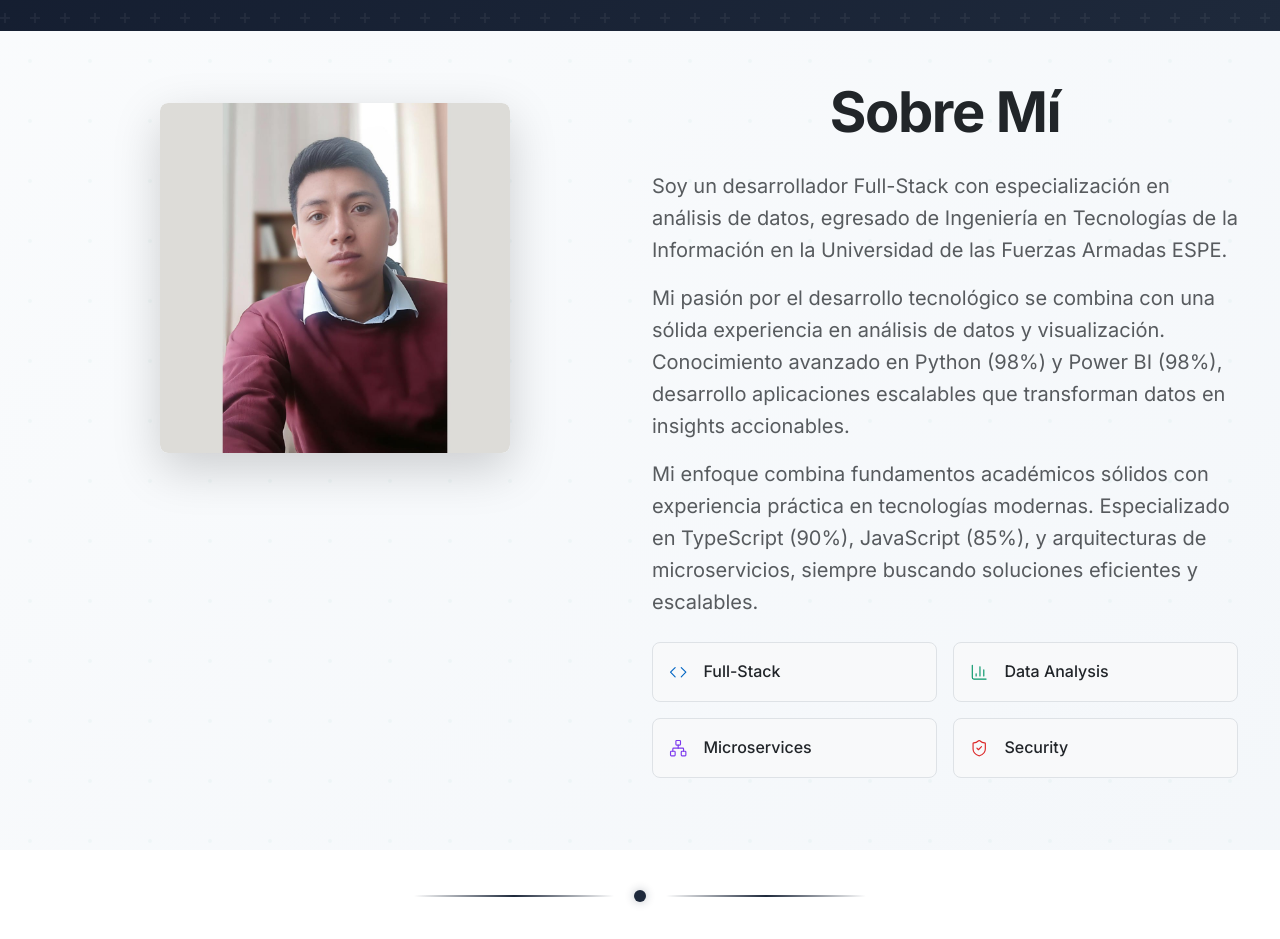
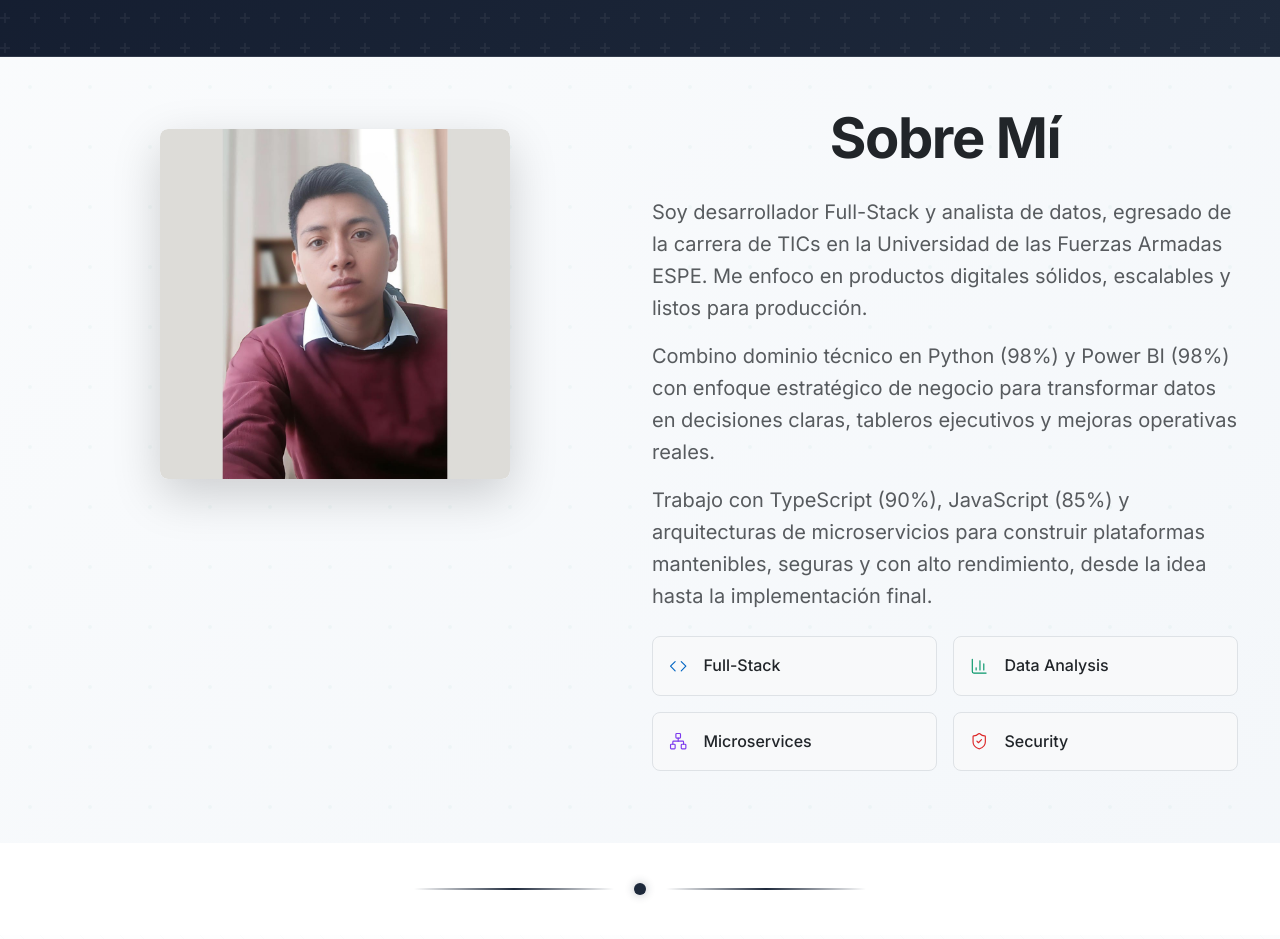
Before and after one commit to Jairo977/Jairo977.github.io, a website: page index.html in a window 1280 px wide. Shown: the part 887-1826 px from the top of the page. Drawn offline with nearby package versions, Linux system fonts and the light colour scheme.

Commit message:
Upgrade profile copy: ICT graduate positioning and stronger personal branding

```diff
--- a/index.html
+++ b/index.html
@@ -224,11 +224,11 @@
                         </div>
                         <h1 class="text-white mb-3" data-translate="hero-title">Jairo Wladimir Ruiz Saenz</h1>
                         <p class="lead mb-3 typing-text" style="display: inline-block;" data-translate="hero-subtitle">
-                            Desarrollador Full-Stack | Análisis de Datos</p>
+                            Desarrollador Full-Stack | Inteligencia de Datos y Automatización</p>
                         <p class="lead mb-4" style="font-size: 16px;" data-translate="hero-description">
                             Especializado en TypeScript/JavaScript, Python, Power BI y microservicios.
-                            Estudiante de Ingeniería en TI en ESPE con experiencia avanzada en desarrollo
-                            y análisis de datos empresariales.
+                            Egresado de la carrera de TICs en la Universidad de las Fuerzas Armadas ESPE,
+                            con enfoque en desarrollo web y soluciones de datos para negocio.
                         </p>
 
                         <div class="row justify-content-center mb-4 stagger-children">
@@ -304,18 +304,16 @@
                     </h2>
                     <div class="mb-4">
                         <p class="lead text-muted mb-3" data-translate="about-description1">
-                            Soy un desarrollador Full-Stack con especialización en análisis de datos,
-                            egresado de Ingeniería en Tecnologías de la Información en la Universidad
-                            de las Fuerzas Armadas ESPE.
+                            Soy desarrollador Full-Stack y analista de datos, egresado de la carrera de TICs
+                            en la Universidad de las Fuerzas Armadas ESPE.
                         </p>
                         <p class="lead text-muted mb-3" data-translate="about-description2">
-                            Mi pasión por el desarrollo tecnológico se combina con una sólida experiencia
-                            en análisis de datos y visualización. Conocimiento avanzado en Python (98%)
-                            y Power BI (98%), desarrollo aplicaciones escalables que transforman datos
-                            en insights accionables.
+                            Combino dominio técnico en Python (98%) y Power BI (98%) con enfoque estratégico
+                            de negocio para transformar datos en decisiones claras, tableros ejecutivos
+                            y mejoras operativas reales.
                         </p>
                         <p class="lead text-muted mb-4" data-translate="about-description3">
-                            Mi enfoque combina fundamentos académicos sólidos con experiencia práctica
+                            Mi enfoque combina fundamentos técnicos sólidos con experiencia práctica
                             en tecnologías modernas. Especializado en TypeScript (90%), JavaScript (85%),
                             y arquitecturas de microservicios, siempre buscando soluciones eficientes
                             y escalables.
@@ -367,7 +365,7 @@
                 <div class="col-12 col-lg-8 text-center">
                     <h2 class="display-4 fw-bold text-dark mb-4">Experiencia Profesional</h2>
                     <p class="lead text-muted">
-                        Mi trayectoria profesional y académica en el desarrollo tecnológico.
+                        Mi trayectoria profesional en desarrollo tecnológico, automatización y soluciones digitales.
                     </p>
                 </div>
             </div>
@@ -401,8 +399,8 @@
                             <div class="small text-muted mb-2" data-translate="experience.jobs.freelancer.company">
                                 Proyectos Independientes</div>
                             <p class="mb-2" data-translate="experience.jobs.freelancer.description">Desarrollo de
-                                aplicaciones web completas usando TypeScript, JavaScript y Python. Implementación de
-                                sistemas CRUD, microservicios y análisis de datos empresariales.</p>
+                                aplicaciones web end-to-end usando TypeScript, JavaScript y Python. Implementación de
+                                sistemas CRUD, microservicios y analítica empresarial orientada a resultados.</p>
                         </div>
                     </div>
 
@@ -446,7 +444,7 @@
                             <h4 class="h5 fw-semibold mb-1" data-translate="experience.jobs.biometric.title">Desarrollo
                                 de Sistemas Biométricos</h4>
                             <div class="small text-muted mb-2" data-translate="experience.jobs.biometric.company">
-                                Proyectos Académicos</div>
+                                Proyectos de Especialización</div>
                             <p class="mb-2" data-translate="experience.jobs.biometric.description">Implementación de
                                 sistemas de control de asistencia con integración biométrica y mejoras en autenticación.
                             </p>
@@ -459,12 +457,12 @@
                         <div class="timeline-date">2021 - 2025</div>
                         <div class="timeline-content">
                             <h4 class="h5 fw-semibold mb-1" data-translate="experience.jobs.engineering.title">
-                                Ingeniería en Tecnologías de la Información</h4>
+                                Egresado en Tecnologías de la Información (TICs)</h4>
                             <div class="small text-muted mb-2" data-translate="experience.jobs.engineering.company">
                                 Universidad de las Fuerzas Armadas ESPE</div>
-                            <p class="mb-2" data-translate="experience.jobs.engineering.description">Formación académica
-                                especializada en desarrollo de software, sistemas de información y tecnologías
-                                emergentes. Enfoque en arquitectura de software y análisis de datos.</p>
+                            <p class="mb-2" data-translate="experience.jobs.engineering.description">Formación integral
+                                en desarrollo de software, sistemas de información y arquitectura
+                                tecnológica aplicada a entornos reales.</p>
                         </div>
                     </div>
                 </div>
@@ -1233,11 +1231,11 @@
                             </div>
                         </div>
                         <div class="text-center">
-                            <h3 class="h5 fw-semibold text-dark mb-2">Ingeniería en TI</h3>
+                            <h3 class="h5 fw-semibold text-dark mb-2">Egresado en TICs</h3>
                             <p class="text-secondary fw-medium mb-3">Universidad de las Fuerzas Armadas ESPE</p>
                             <p class="text-muted mb-3">
-                                Título profesional en Ingeniería en Tecnologías de la Información
-                                con especialización en desarrollo de software y análisis de datos.
+                                Egresado de la carrera de Tecnologías de la Información
+                                con enfoque en desarrollo de software, arquitectura y analítica de datos.
                             </p>
                             <div class="small text-muted fw-medium">2025</div>
                         </div>
@@ -1567,9 +1565,9 @@
                     <div class="mb-4">
                         <img src="images/logodejairo3.png" alt="Logo" style="height: 70px; width: auto;" class="mb-3">
                         <p class="text-muted mb-0">
-                            Desarrollador Full-Stack especializado en análisis de datos y
-                            tecnologías modernas. Comprometido con la excelencia técnica
-                            y soluciones innovadoras.
+                            Desarrollador Full-Stack y analista de datos, egresado de TICs en ESPE.
+                            Enfocado en crear soluciones digitales con calidad técnica,
+                            visión de negocio y ejecución profesional.
                         </p>
                     </div>
                 </div>
--- a/js/main.js
+++ b/js/main.js
@@ -27,8 +27,8 @@ const translations = {
         },
         hero: {
             title: 'Jairo Wladimir Ruiz Saenz',
-            subtitle: 'Desarrollador Full-Stack | Análisis de Datos',
-            description: 'Especializado en TypeScript/JavaScript, Python, Power BI y microservicios. Estudiante de Ingeniería en TI en ESPE con experiencia avanzada en desarrollo y análisis de datos empresariales.',
+            subtitle: 'Desarrollador Full-Stack | Inteligencia de Datos y Automatización',
+            description: 'Especializado en TypeScript/JavaScript, Python, Power BI y microservicios. Egresado de la carrera de TICs en la Universidad de las Fuerzas Armadas ESPE. Diseño y construyo soluciones web y de datos orientadas a resultados medibles para negocio.',
             repos: 'Repositorios',
             contributions: 'Contribuciones',
             experience: 'Años Experiencia',
@@ -37,9 +37,9 @@ const translations = {
         },
         about: {
             title: 'Sobre Mí',
-            description1: 'Soy un desarrollador Full-Stack con especialización en análisis de datos, egresado de Ingeniería en Tecnologías de la Información en la Universidad de las Fuerzas Armadas ESPE.',
-            description2: 'Mi pasión por el desarrollo tecnológico se combina con una sólida experiencia en análisis de datos y visualización. Conocimiento avanzado en Python (98%) y Power BI (98%), desarrollo aplicaciones escalables que transforman datos en insights accionables.',
-            description3: 'Mi enfoque combina fundamentos académicos sólidos con experiencia práctica en tecnologías modernas. Especializado en TypeScript (90%), JavaScript (85%), y arquitecturas de microservicios, siempre buscando soluciones eficientes y escalables.',
+            description1: 'Soy desarrollador Full-Stack y analista de datos, egresado de la carrera de TICs en la Universidad de las Fuerzas Armadas ESPE. Me enfoco en productos digitales sólidos, escalables y listos para producción.',
+            description2: 'Combino dominio técnico en Python (98%) y Power BI (98%) con enfoque estratégico de negocio para transformar datos en decisiones claras, tableros ejecutivos y mejoras operativas reales.',
+            description3: 'Trabajo con TypeScript (90%), JavaScript (85%) y arquitecturas de microservicios para construir plataformas mantenibles, seguras y con alto rendimiento, desde la idea hasta la implementación final.',
             'highlights-fullstack': 'Full-Stack',
             'highlights-dataAnalysis': 'Data Analysis',
             'highlights-microservices': 'Microservices',
@@ -47,7 +47,7 @@ const translations = {
         },
         experience: {
             title: 'Experiencia Profesional',
-            description: 'Mi trayectoria profesional y académica en el desarrollo tecnológico.',
+            description: 'Trayectoria profesional enfocada en desarrollo tecnológico, automatización y soluciones digitales de alto impacto.',
             jobs: {
                 ticAnalyst: {
                     title: 'Analista de TIC (Prácticas Preprofesionales)',
@@ -62,12 +62,12 @@ const translations = {
                 freelancer: {
                     title: 'Desarrollador Full-Stack',
                     company: 'Proyectos Independientes',
-                    description: 'Desarrollo de aplicaciones web completas usando TypeScript, JavaScript y Python. Implementación de sistemas CRUD, microservicios y análisis de datos empresariales.'
+                    description: 'Desarrollo de aplicaciones web end-to-end con TypeScript, JavaScript y Python. Implementación de sistemas CRUD, microservicios y analítica empresarial con enfoque en estabilidad, escalabilidad y valor de negocio.'
                 },
                 engineering: {
-                    title: 'Ingeniería en Tecnologías de la Información',
+                    title: 'Egresado en Tecnologías de la Información (TICs)',
                     company: 'Universidad de las Fuerzas Armadas ESPE',
-                    description: 'Formación académica especializada en desarrollo de software, sistemas de información y tecnologías emergentes.'
+                    description: 'Formación integral en ingeniería de software, sistemas de información y arquitectura tecnológica aplicada a entornos reales.'
                 },
                 commercial: {
                     title: 'Asistente Comercial',
@@ -76,14 +76,14 @@ const translations = {
                 },
                 biometric: {
                     title: 'Desarrollo de Sistemas Biométricos',
-                    company: 'Proyectos Académicos',
+                    company: 'Proyectos de Especialización',
                     description: 'Implementación de sistemas de control de asistencia con integración biométrica. Desarrollo de soluciones de seguridad y autenticación avanzada.'
                 }
             }
         },
         projects: {
             title: 'Proyectos Destacados',
-            description: 'Soluciones tecnológicas innovadoras que demuestran expertise en desarrollo y análisis de datos.',
+            description: 'Soluciones tecnológicas diseñadas para resolver problemas reales, optimizar procesos y generar resultados medibles.',
             items: {
                 powerbi: { title: 'Dashboard Power BI Empresarial' },
                 typescript: { title: 'Sistema de Gestión Avanzado' },
@@ -108,15 +108,15 @@ const translations = {
         },
         skills: {
             title: 'Habilidades Técnicas',
-            description: 'Expertise técnico respaldado por experiencia práctica y proyectos reales.'
+            description: 'Capacidades técnicas aplicadas en proyectos reales con estándares profesionales de calidad, rendimiento y escalabilidad.'
         },
         certifications: {
             title: 'Certificaciones y Logros',
-            description: 'Reconocimientos y certificaciones que validan mi expertise técnico.',
+            description: 'Formación y certificaciones que respaldan mi perfil técnico y mi capacidad de ejecución en proyectos exigentes.',
             items: {
-                'engineering-title': 'Ingeniería en TI',
+                'engineering-title': 'Egresado en TICs',
                 'engineering-issuer': 'Universidad de las Fuerzas Armadas ESPE',
-                'engineering-description': 'Título profesional en Ingeniería en Tecnologías de la Información con especialización en desarrollo de software y análisis de datos.',
+                'engineering-description': 'Egresado de la carrera de Tecnologías de la Información con enfoque en desarrollo de software, arquitectura y analítica de datos.',
                 'powerbi-title': 'Power BI Specialist',
                 'powerbi-issuer': 'Microsoft Certified',
                 'powerbi-description': 'Certificación oficial en Power BI para desarrollo de dashboards empresariales y análisis avanzado de datos.',
@@ -136,7 +136,7 @@ const translations = {
         },
         contact: {
             title: 'Trabajemos Juntos',
-            description: '¿Tienes un proyecto interesante? Estoy disponible para colaborar en soluciones tecnológicas innovadoras.',
+            description: 'Si tienes una idea, una plataforma por mejorar o un reto técnico, puedo ayudarte a convertirlo en una solución digital sólida y bien ejecutada.',
             form: {
                 name: 'Nombre completo',
                 email: 'Correo electrónico',
@@ -145,7 +145,7 @@ const translations = {
             }
         },
         footer: {
-            description: 'Desarrollador Full-Stack especializado en análisis de datos y tecnologías modernas.',
+            description: 'Desarrollador Full-Stack y analista de datos, egresado de TICs en ESPE, enfocado en crear soluciones digitales que combinan calidad técnica y resultados de negocio.',
             quickLinks: 'Enlaces Rápidos',
             connect: 'Conectemos',
             location: 'Quito-Sangolquí, Ecuador',
@@ -169,8 +169,8 @@ const translations = {
         },
         hero: {
             title: 'Jairo Wladimir Ruiz Saenz',
-            subtitle: 'Full-Stack Developer | Data Analysis',
-            description: 'Specialized in TypeScript/JavaScript, Python, Power BI and microservices. IT Engineering student at ESPE with advanced experience in development and business data analysis.',
+            subtitle: 'Full-Stack Developer | Data Intelligence & Automation',
+            description: 'Specialized in TypeScript/JavaScript, Python, Power BI, and microservices. Graduate in ICT from the Armed Forces University ESPE, focused on delivering web and data solutions that drive measurable business outcomes.',
             repos: 'Repositories',
             contributions: 'Contributions',
             experience: 'Years Experience',
@@ -179,9 +179,9 @@ const translations = {
         },
         about: {
             title: 'About Me',
-            description1: 'I am a Full-Stack developer with specialization in data analysis, graduated from Engineering in Information Technologies from the Armed Forces University ESPE.',
-            description2: 'My passion for technological development is combined with solid experience in data analysis and visualization. Advanced knowledge in Python (98%) and Power BI (98%), developing scalable applications that transform data into actionable insights.',
-            description3: 'My approach combines solid academic foundations with practical experience in modern technologies. Specialized in TypeScript (90%), JavaScript (85%), and microservice architectures, always seeking efficient and scalable solutions.',
+            description1: 'I am a Full-Stack developer and data analyst, ICT graduate from the Armed Forces University ESPE. I build solid, scalable, production-ready digital products.',
+            description2: 'I combine advanced Python (98%) and Power BI (98%) expertise with a business-oriented approach to turn data into clear decisions, executive dashboards, and real operational improvements.',
+            description3: 'I work with TypeScript (90%), JavaScript (85%), and microservice architectures to deliver maintainable, secure, high-performance platforms from concept to deployment.',
             'highlights-fullstack': 'Full-Stack',
             'highlights-dataAnalysis': 'Data Analysis',
             'highlights-microservices': 'Microservices',
@@ -189,7 +189,7 @@ const translations = {
         },
         experience: {
             title: 'Professional Experience',
-            description: 'My professional and academic trajectory in technological development.',
+            description: 'Professional trajectory focused on technological development, automation, and high-impact digital solutions.',
             jobs: {
                 ticAnalyst: {
                     title: 'ICT Analyst (Pre-Professional Internship)',
@@ -204,12 +204,12 @@ const translations = {
                 freelancer: {
                     title: 'Full-Stack Developer',
                     company: 'Independent Projects',
-                    description: 'Development of complete web applications using TypeScript, JavaScript and Python. Implementation of CRUD systems, microservices and business data analysis.'
+                    description: 'End-to-end web application development using TypeScript, JavaScript, and Python. Delivery of CRUD systems, microservices, and business analytics with a focus on stability, scalability, and business value.'
                 },
                 engineering: {
-                    title: 'Engineering in Information Technologies',
+                    title: 'ICT Graduate',
                     company: 'Armed Forces University ESPE',
-                    description: 'Specialized academic training in software development, information systems and emerging technologies.'
+                    description: 'Comprehensive training in software engineering, information systems, and real-world technology architecture.'
                 },
                 commercial: {
                     title: 'Commercial Assistant',
@@ -218,14 +218,14 @@ const translations = {
                 },
                 biometric: {
                     title: 'Biometric Systems Development',
-                    company: 'Academic Projects',
+                    company: 'Specialization Projects',
                     description: 'Implementation of attendance control systems with biometric integration. Development of security and advanced authentication solutions.'
                 }
             }
         },
         projects: {
             title: 'Featured Projects',
-            description: 'Innovative technological solutions that demonstrate expertise in development and data analysis.',
+            description: 'Technology solutions designed to solve real problems, optimize processes, and produce measurable results.',
             items: {
                 powerbi: { title: 'Corporate Power BI Dashboard' },
                 typescript: { title: 'Advanced Management System' },
@@ -250,15 +250,15 @@ const translations = {
         },
         skills: {
             title: 'Technical Skills',
-            description: 'Technical expertise backed by practical experience and real projects.'
+            description: 'Technical capabilities proven through real projects with professional standards of quality, performance, and scalability.'
         },
         certifications: {
             title: 'Certifications and Achievements',
-            description: 'Recognition and certifications that validate my technical expertise.',
+            description: 'Education and certifications that support my technical profile and execution capacity for demanding projects.',
             items: {
-                'engineering-title': 'Engineering in IT',
+                'engineering-title': 'ICT Graduate',
                 'engineering-issuer': 'Armed Forces University ESPE',
-                'engineering-description': 'Professional degree in Engineering in Information Technologies with specialization in software development and data analysis.',
+                'engineering-description': 'Graduate in Information and Communication Technologies focused on software development, architecture, and data analytics.',
                 'powerbi-title': 'Power BI Specialist',
                 'powerbi-issuer': 'Microsoft Certified',
                 'powerbi-description': 'Official certification in Power BI for development of business dashboards and advanced data analysis.',
@@ -278,7 +278,7 @@ const translations = {
         },
         contact: {
             title: "Let's Work Together",
-            description: 'Do you have an interesting project? I am available to collaborate on innovative technological solutions.',
+            description: 'If you have a new idea, a platform to improve, or a technical challenge, I can help turn it into a robust and well-executed digital solution.',
             form: {
                 name: 'Full name',
                 email: 'Email address',
@@ -287,7 +287,7 @@ const translations = {
             }
         },
         footer: {
-            description: 'Full-Stack developer specialized in data analysis and modern technologies.',
+            description: 'Full-Stack developer and data analyst, ICT graduate from ESPE, focused on building digital solutions that combine technical quality with business impact.',
             quickLinks: 'Quick Links',
             connect: 'Let\'s Connect',
             location: 'Quito-Sangolquí, Ecuador',
@@ -336,13 +336,13 @@ const projectModalDetails = {
     python: {
         es: {
             summary: 'Implementaciones Python aplicadas a backend, automatización y análisis de datos.',
-            bullets: ['Servicios backend y lógica de negocio con Python.', 'Procesamiento de datos para reportes y validaciones.', 'Estructura académica-profesional lista para expansión.'],
+            bullets: ['Servicios backend y lógica de negocio con Python.', 'Procesamiento de datos para reportes y validaciones.', 'Arquitectura robusta lista para escalamiento en producción.'],
             repo: 'https://github.com/Jairo977/ExamenFInal',
             demoLabel: 'Ver repositorio'
         },
         en: {
             summary: 'Python implementations focused on backend workflows, automation, and data analysis.',
-            bullets: ['Backend services and business logic using Python.', 'Data processing for reporting and validation flows.', 'Academic-professional base ready for further expansion.'],
+            bullets: ['Backend services and business logic using Python.', 'Data processing for reporting and validation flows.', 'Robust architecture ready for production scaling.'],
             repo: 'https://github.com/Jairo977/ExamenFInal',
             demoLabel: 'View repository'
         }
```
